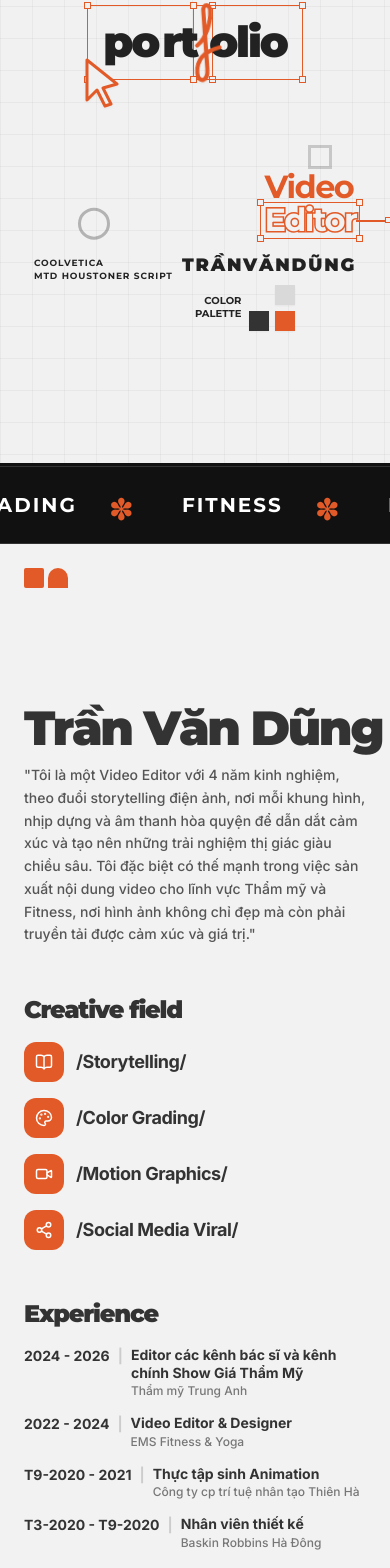
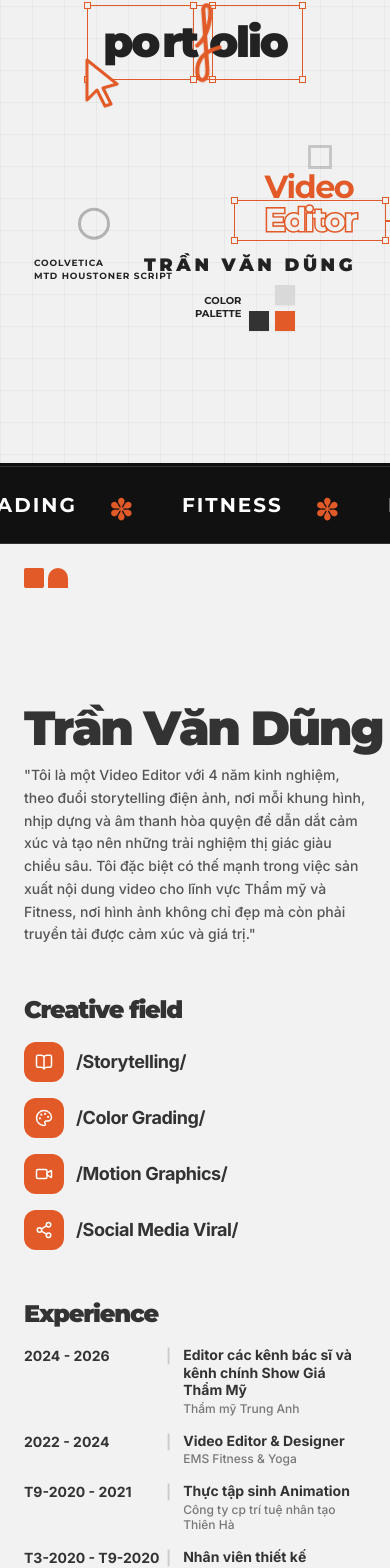
Before and after one commit to yunkhngn/portfolio-client-2, a React (Vite) app: page / in a window 390 px wide. Shown: the part 378-1946 px from the top of the page. Built offline with nearby package versions, Linux system fonts and the light colour scheme.

Commit message:
feat: update hero section layout, refine work experience styling, and expand portfolio project entries

```diff
--- a/src/components/About.jsx
+++ b/src/components/About.jsx
@@ -63,9 +63,9 @@ export function About() {
                         <h3 className="text-2xl xl:text-4xl font-display font-black text-[#333] tracking-tighter mb-4">Experience</h3>
                         <div className="grid grid-cols-1 sm:grid-cols-2 gap-y-4 gap-x-8">
                             {experience.slice(0, 4).map((exp, index) => (
-                                <div key={index} className="flex items-start gap-2">
-                                    <span className="font-bold text-[#333] text-sm xl:text-base whitespace-nowrap">{exp.year}</span>
-                                    <span className="text-[#ccc] font-bold text-sm xl:text-base">|</span>
+                                <div key={index} className="flex items-start gap-3">
+                                    <span className="font-bold text-[#333] text-sm xl:text-base whitespace-nowrap w-[130px] xl:w-[150px] shrink-0">{exp.year}</span>
+                                    <span className="text-[#ccc] font-bold text-sm xl:text-base shrink-0">|</span>
                                     <div className="flex flex-col">
                                         <span className="font-bold text-[#333] text-sm xl:text-base leading-tight">{exp.role}</span>
                                         <span className="text-[#777] font-medium text-xs xl:text-sm mt-0.5 leading-tight">{exp.company}</span>
--- a/src/components/Hero.jsx
+++ b/src/components/Hero.jsx
@@ -232,15 +232,15 @@ export const Hero = () => {
                                 </span>
                             </span>
 
-                            <BoundingBox className="absolute -inset-1" />
+                            <BoundingBox className="absolute -left-[30px] -right-[30px] -top-[6px] -bottom-[6px]" />
                             {/* Horizontal extension line */}
-                            <div className="absolute top-1/2 -right-8 lg:-right-12 w-8 lg:w-12 h-[1.5px] bg-accent"></div>
-                            <div className="absolute top-1/2 -right-8 lg:-right-12 w-[6px] h-[6px] bg-[#f1f1f1] border-[1.5px] border-accent -translate-y-1/2 translate-x-1/2"></div>
+                            <div className="absolute top-1/2 -right-[70px] lg:-right-[90px] w-[40px] lg:w-[60px] h-[1.5px] bg-accent"></div>
+                            <div className="absolute top-1/2 -right-[70px] lg:-right-[90px] w-[6px] h-[6px] bg-[#f1f1f1] border-[1.5px] border-accent -translate-y-1/2 translate-x-1/2"></div>
                         </div>
                     </div>
 
-                    <div className="font-display font-black text-lg lg:text-2xl tracking-widest text-[#222] pb-1 uppercase whitespace-nowrap">
-                        {PORTFOLIO_DATA.hero.name.replace(/\s+/g, '')}
+                    <div className="font-display font-black text-lg lg:text-2xl tracking-[0.2em] text-[#222] pb-1 uppercase whitespace-nowrap ml-2 lg:ml-4">
+                        {PORTFOLIO_DATA.hero.name}
                     </div>
 
                 </motion.div>
--- a/src/config.js
+++ b/src/config.js
@@ -62,7 +62,7 @@ export const PORTFOLIO_DATA = {
       ],
     },
     {
-      title: "Phỏng vấn đường phố (tiktok)",
+      title: "Viral TikTok (1M+ views)",
       category: "TIKTOK",
       description: "",
       videos: [
@@ -101,9 +101,9 @@ export const PORTFOLIO_DATA = {
       ],
     },
     {
-      title: "Các bác sĩ",
+      title: "Beauty Ads",
       category: "BEAUTY",
-      description: "Editor các kênh bác sĩ và kênh chính Show Giá Thẩm Mỹ. Hình ảnh chỉn chu, truyền tải giá trị.",
+      description: "",
       videos: [
         { type: "short", url: "https://www.youtube.com/embed/5sNUE-y1oZ0" },
         { type: "short", url: "https://www.youtube.com/embed/wKKn9rD_6mY" },
@@ -138,6 +138,16 @@ export const PORTFOLIO_DATA = {
       description: "",
       videos: [
         { type: "long", url: "https://www.youtube.com/embed/CBaBDVg9xcg" }
+      ],
+    },
+    {
+      title: "Wedding",
+      category: "WEDDING",
+      description: "",
+      videos: [
+        { type: "long", url: "https://www.youtube.com/embed/GHUJWVeC_LI" },
+        { type: "long", url: "https://www.youtube.com/embed/nPEEShAF8n4" },
+        { type: "long", url: "https://www.youtube.com/embed/J2gBO7JeMRM" }
       ],
     }
   ],
```
